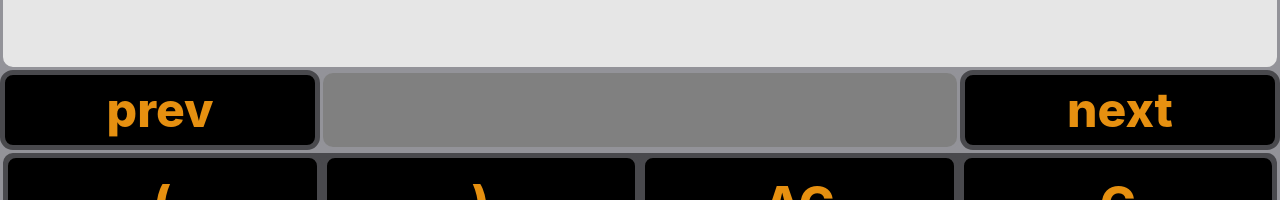
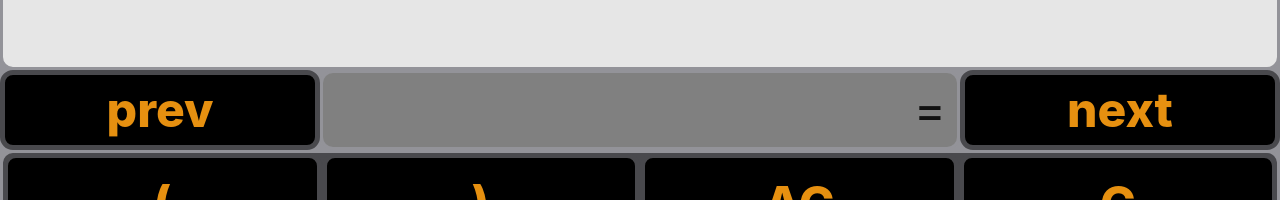
Before and after one commit to pnguy55/calculator-ress, a React (Create React App) app: page / in a window 1280 px wide. Shown: the part 130-330 px from the top of the page. Built offline with nearby package versions, Linux system fonts and the light colour scheme.

Commit message:
Finished history v1

```diff
--- a/src/components/App.js
+++ b/src/components/App.js
@@ -6,7 +6,8 @@ import React, { Component } from 'react';
 
 import CalculatorBody from './CalculatorBody';
 import MainScreen from './MainScreen';
-import HistoryScreen from './HistoryScreen'
+import HistoryScreen from './HistoryScreen';
+import HistoryButton from './HistoryButton';
 import NumberButton from './NumberButton';
 import OperationButton from './OperationButton';
 import ButtonPad from './ButtonPad';
@@ -22,12 +23,46 @@ class App extends Component {
         this.state = { wholeEquation: [''],
                        currentExpression: '',
                        lastInput: '',
-                       lastResult: ''};
+                       lastResult: '',
+                       resultArray: [{
+                        equation: '',
+                        result: ''
+                        }],
+                       displayHistoryEquation: {
+                           equation: '',
+                           result: ''
+                       },
+                       historyIndex: 0,
+                       historyViewIndex: 0
+                    };
         this.numberPress = this.numberPress.bind(this);
         this.equalsPress = this.equalsPress.bind(this);
         this.lastInputSetter = this.lastInputSetter.bind(this);
+        this.historyViewChange = this.historyViewChange.bind(this);
+        this.historyScreenPress = this.historyScreenPress.bind(this);
     }
 
+    historyViewChange(delta) {
+        let newHistoryIndex = this.state.historyViewIndex;
+        let historyLength = this.state.resultArray.length;
+        if (delta === 'prev') {
+            newHistoryIndex < historyLength ? (newHistoryIndex = parseInt(this.state.historyViewIndex) - 1) : console.log("end of history");
+        } else {
+            newHistoryIndex > 0 ? (newHistoryIndex = parseInt(this.state.historyViewIndex) + 1) : console.log("end of history");
+        }
+
+        console.log(newHistoryIndex)
+        if ( newHistoryIndex > 0 && newHistoryIndex < this.state.resultArray.length) {
+            this.setState({
+                historyViewIndex: newHistoryIndex
+            }, () => {
+
+            })
+        }
+        else {
+            console.log('end of history')
+        }
+    }
 
     lastInputSetter(lastInput) {
         // console.log(`lastInputFromSetter: ${lastInput}`)
@@ -36,6 +71,21 @@ class App extends Component {
         }, () => {
             this.setState({
 
+            })
+        })
+    }
+
+    historyScreenPress(){
+        this.setState({
+                lastResult: `(${this.state.resultArray[parseInt(this.state.historyViewIndex)].result})`,
+                lastInput: ')',
+                currentExpression: `${this.state.resultArray[parseInt(this.state.historyViewIndex)].result}`,
+                wholeEquation: `${[this.state.resultArray[parseInt(this.state.historyViewIndex)].equation].join('')}`,
+                historyViewIndex: this.state.resultArray.length - 1,
+        }, () => {
+            this.setState({
+                resultArray: [...this.state.resultArray, { equation: this.state.wholeEquation, result: safeEval(this.state.wholeEquation) }],
+                historyIndex: this.state.historyIndex + 1
             })
         })
     }
@@ -102,6 +152,14 @@ class App extends Component {
         let currentExpressionParenCheck = currentExpressionFromProps.split('')
         let countParensLeft = 0;
         let countParensRight = 0;
+
+        // if (currentExpressionParenCheck[0] && currentExpressionParenCheck[1] && currentExpressionParenCheck[currentExpressionParenCheck-1] && currentExpressionParenCheck[-2]) {
+        //     console.log('hi')
+        //     currentExpressionParenCheck.pop();
+        //     currentExpressionParenCheck.shift();
+        //     currentExpressionFromProps = currentExpressionParenCheck.join();
+        // }
+
         for(let i=0; i < currentExpressionParenCheck.length; i++) {
             if (currentExpressionParenCheck[i] === '(') {
                 countParensLeft++;
@@ -110,12 +168,12 @@ class App extends Component {
                 countParensRight++;
             }
         }
-
         if (countParensLeft !== countParensRight) {
             this.setState({
                 currentExpression: "Invalid operation, did not close expression, please press 'AC'",
                             lastInput: '',
-                            wholeEquation: ['']
+                            wholeEquation: [''],
+
             })
         }
         else {
@@ -128,11 +186,23 @@ class App extends Component {
                     lastInput: ')',
                     lastResult: `(${result})`
                 }, () => {
-                    if(this.state.lastResult === "(Infinity)" || this.state.lastResult === "(NaN") {
+
+                    if (this.state.lastResult === "(Infinity)" || this.state.lastResult === "(NaN") {
                         this.setState({
                             currentExpression: "Invalid operation, please press 'AC'",
                             lastInput: '',
                             wholeEquation: ['']
+                        })
+                    }
+                    else {
+
+                        this.setState({
+                            resultArray: [...this.state.resultArray, { equation: this.state.wholeEquation.join(''), result: this.state.lastResult }],
+                            historyIndex: this.state.historyIndex + 1
+                        }, () => {
+                            this.setState({
+                                historyViewIndex: this.state.historyIndex
+                            })
                         })
                     }
                 });
@@ -142,7 +212,9 @@ class App extends Component {
                 let takeOffFirstNumber = currentExpressionFromProps.split(/(?=[-+/*()])/);
                 takeOffFirstNumber.splice(0,2);
 
-                let firstOperator = takeOffFirstNumber[0].split('').shift();
+                // console.log(takeOffFirstNumber[0])
+                let firstOperator = takeOffFirstNumber[0].split('');
+                firstOperator = firstOperator.shift();
 
                 let currentExpressionArray = takeOffFirstNumber.join('').split('');
                 currentExpressionArray.splice(0,1);
@@ -162,6 +234,16 @@ class App extends Component {
                             wholeEquation: ['']
                         })
                     }
+                    else (
+                        this.setState({
+                            resultArray: [...this.state.resultArray, { equation: this.state.wholeEquation, result: this.state.lastResult }],
+                            historyIndex: this.state.historyIndex + 1
+                        }, () => {
+                            this.setState({
+                                historyViewIndex: this.state.historyIndex-1
+                            })
+                        })
+                    )
                 });
             }
         }
@@ -190,9 +272,9 @@ class App extends Component {
                                         currentExpression={this.state.currentExpression}/>
 
                             <div className='row container' style={{width: '100%',height: '10vh',marginTop: '0px', marginBottom: '0px'}}>
-                                <OperationButton operation='prev' style={{fontSize: '2vh'}}/>
-                                <HistoryScreen style={{margin: '0px'}}/>
-                                <OperationButton operation='next' style={{fontSize: '2vh'}}/>
+                                <HistoryButton delta='-1' operation='prev' style={{fontSize: '2vh'}} historyViewIndex = {this.state.historyViewIndex} historyViewIndexChangeHandler = {this.historyViewChange}/>
+                                <HistoryScreen style={{margin: '0px'}} historyScreenPressHandler = {this.historyScreenPress} displayHistoryEquation = {this.state.resultArray[this.state.historyViewIndex].equation} resultFromHistory = {this.state.resultArray[this.state.historyViewIndex].result}/>
+                                <HistoryButton delta='1' operation='next' style={{fontSize: '2vh'}} historyViewIndex = {this.state.historyViewIndex} historyViewIndexChangeHandler = {this.historyViewChange}/>
                             </div>
                             <ButtonPad style={{margin: '0px'}}>
                                 <div className='row' style={{height: '20%', margin: '0px'}}>
--- /dev/null
+++ b/src/components/HistoryButton.js
@@ -0,0 +1,29 @@
+import React from 'react';
+
+class HistoryButton extends React.Component {
+    constructor(props){
+        super(props);
+    }
+    render(){
+        return(
+            <div className='col s3 operation-button'
+            style={{
+                   height: '100%',
+                   display: 'flex',
+                   justifyContent: 'center',
+                   alignItems: 'center',
+                   backgroundColor: '#000000',
+                   color: '#E69010',
+                   border: '5px solid #49494D',
+                   borderRadius: '13px',
+                   fontSize: '6vh',
+                   fontWeight: '800'
+           }}
+           onClick = {()=>{this.props.historyViewIndexChangeHandler(this.props.operation)}}>
+                {this.props.operation}
+            </div>
+        );
+    }
+}
+
+export default HistoryButton;
--- a/src/components/HistoryScreen.js
+++ b/src/components/HistoryScreen.js
@@ -2,7 +2,20 @@ import React from 'react';
 
 const HistoryScreen = (props) => {
     return(
-        <div className='col s6' style={{height: '100%', backgroundColor: '#808080', border:'3px solid #939399', borderRadius: '13px'}}>
+        <div className='col s6'
+             style={{height: '100%',
+                    backgroundColor: '#808080',
+                    border:'3px solid #939399',
+                    borderRadius: '13px',
+                    display: 'flex',
+                    justifyContent: 'flex-end',
+                    alignItems: 'center',
+                    fontSize: '6vh',
+                    whiteSpace: 'nowrap',
+                    overflow: 'hidden',}}
+             onClick = {() => {props.historyScreenPressHandler()}}>
+        {props.displayHistoryEquation} = {props.resultFromHistory}
+
 
         </div>
     );
```
